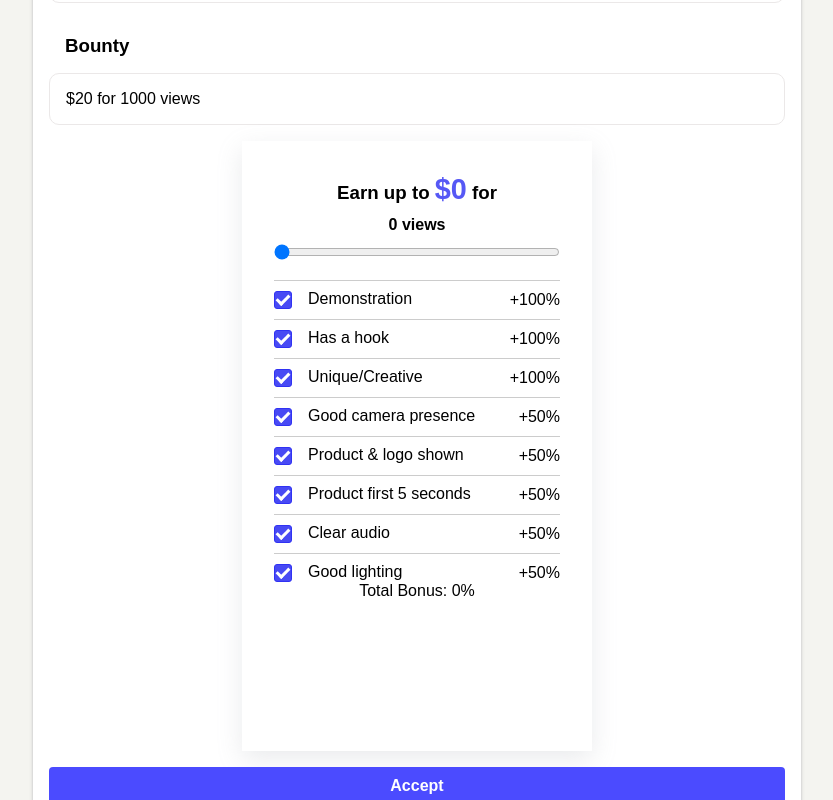
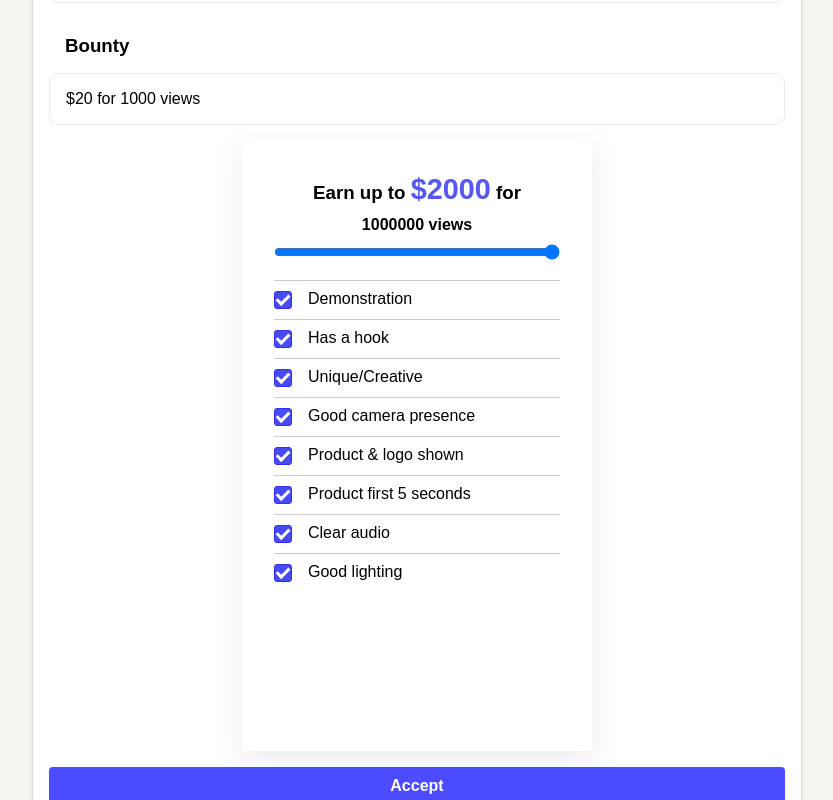
Before and after one commit to AbdullA-Ababakre/sharely, a React (Create React App) app: page /detail in a window 1280 px wide. Shown: the part 541-1341 px from the top of the page, without its empty margins (223-1056 px from the left). Built offline with nearby package versions, Linux system fonts and the light colour scheme.

Commit message:
fix slider bug

```diff
--- a/src/component/Slider/index.jsx
+++ b/src/component/Slider/index.jsx
@@ -1,8 +1,8 @@
 import React, { useState } from "react";
 import "./index.scss";
 
-export function Slider() {
-  const [sliderValue, setSliderValue] = useState(0);
+export function Slider({ sliderMax = 2000 }) {
+  const [sliderValue, setSliderValue] = useState(sliderMax);
 
   const handleSliderChange = (e) => {
     setSliderValue(e.target.value);
@@ -17,8 +17,8 @@ export function Slider() {
       <input
         type="range"
         min="0"
-        max="2000"
-        value={sliderValue}
+        max={sliderMax}
+        value={`${sliderValue}`}
         onChange={handleSliderChange}
       />
       <BonusList />
@@ -27,14 +27,20 @@ export function Slider() {
 }
 
 const bonusesData = [
-  { id: 1, name: "Demonstration", bonus: 100, percent: 10 , checked:true},
-  { id: 2, name: "Has a hook", bonus: 100, percent: 10 , checked:true},
-  { id: 3, name: "Unique/Creative", bonus: 100, percent: 10 , checked:true},
-  { id: 4, name: "Good camera presence", bonus: 50, percent: 5 , checked:true},
-  { id: 5, name: "Product & logo shown", bonus: 50, percent: 5 , checked:true},
-  { id: 6, name: "Product first 5 seconds", bonus: 50, percent: 5 , checked:true},
-  { id: 7, name: "Clear audio", bonus: 50, percent: 5 , checked:true},
-  { id: 8, name: "Good lighting", bonus: 50, percent: 5 , checked:true},
+  { id: 1, name: "Demonstration", bonus: 100, percent: 10, checked: true },
+  { id: 2, name: "Has a hook", bonus: 100, percent: 10, checked: true },
+  { id: 3, name: "Unique/Creative", bonus: 100, percent: 10, checked: true },
+  { id: 4, name: "Good camera presence", bonus: 50, percent: 5, checked: true },
+  { id: 5, name: "Product & logo shown", bonus: 50, percent: 5, checked: true },
+  {
+    id: 6,
+    name: "Product first 5 seconds",
+    bonus: 50,
+    percent: 5,
+    checked: true,
+  },
+  { id: 7, name: "Clear audio", bonus: 50, percent: 5, checked: true },
+  { id: 8, name: "Good lighting", bonus: 50, percent: 5, checked: true },
 ];
 
 const BonusItem = ({ name, bonus, onToggle, isChecked }) => (
@@ -45,7 +51,6 @@ const BonusItem = ({ name, bonus, onToggle, isChecked }) => (
         <input type="checkbox" checked={isChecked} onChange={onToggle} />
         {name}
       </span>
-      <span>+{bonus}%</span>
     </label>
   </div>
 );
@@ -55,15 +60,14 @@ function BonusList() {
 
   const handleToggle = (id) => {
     setSelectedBonuses((current) => {
-      return current.map(item=>{if(item.id===id){return {...item, checked : !item.checked}}else{return item}})
+      return current.map((item) => {
+        if (item.id === id) {
+          return { ...item, checked: !item.checked };
+        } else {
+          return item;
+        }
+      });
     });
-  };
-
-  const calculateTotalBonus = () => {
-    return selectedBonuses.reduce((total, bonusId) => {
-      const bonus = bonusesData.find((b) => b.id === bonusId);
-      return total + (bonus ? bonus.bonus : 0);
-    }, 0);
   };
 
   return (
@@ -77,7 +81,6 @@ function BonusList() {
           onToggle={() => handleToggle(bonus.id)}
         />
       ))}
-      <div className="total-bonus">Total Bonus: {calculateTotalBonus()}%</div>
     </div>
   );
 }
```
